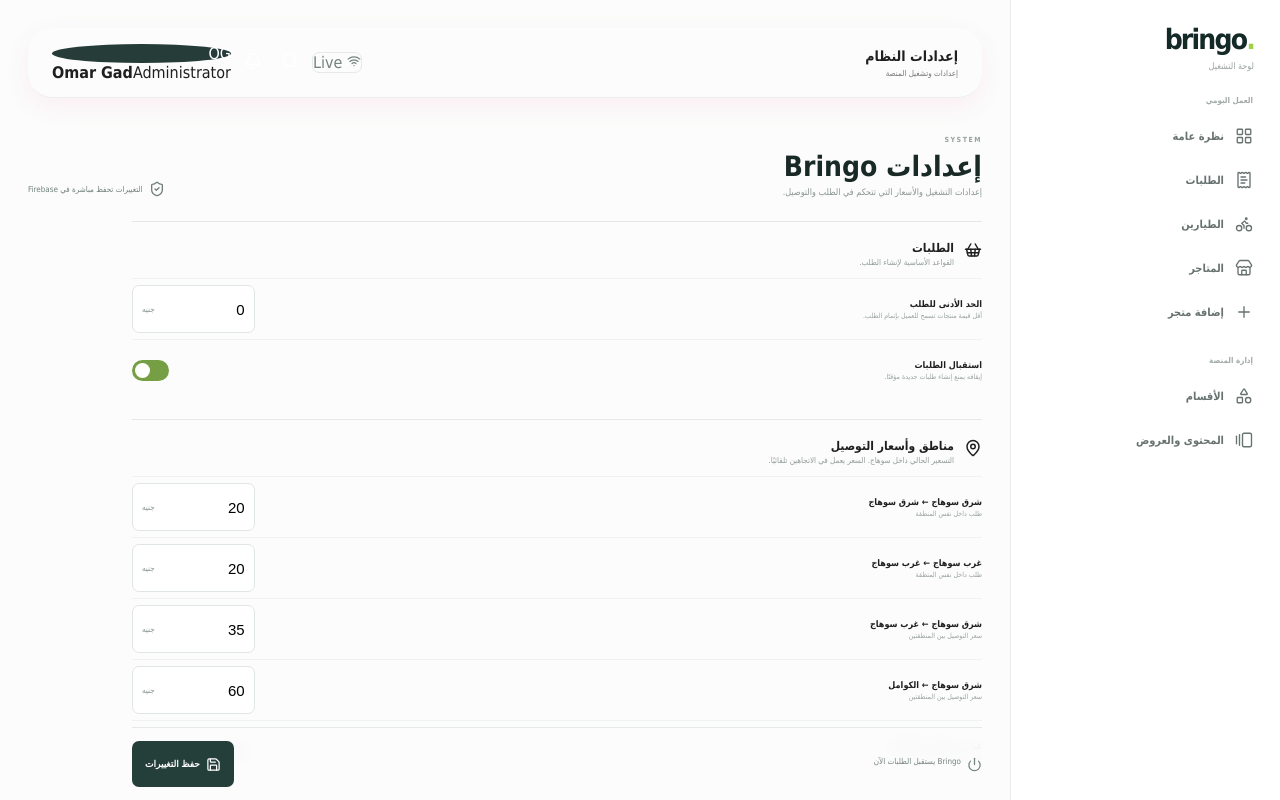
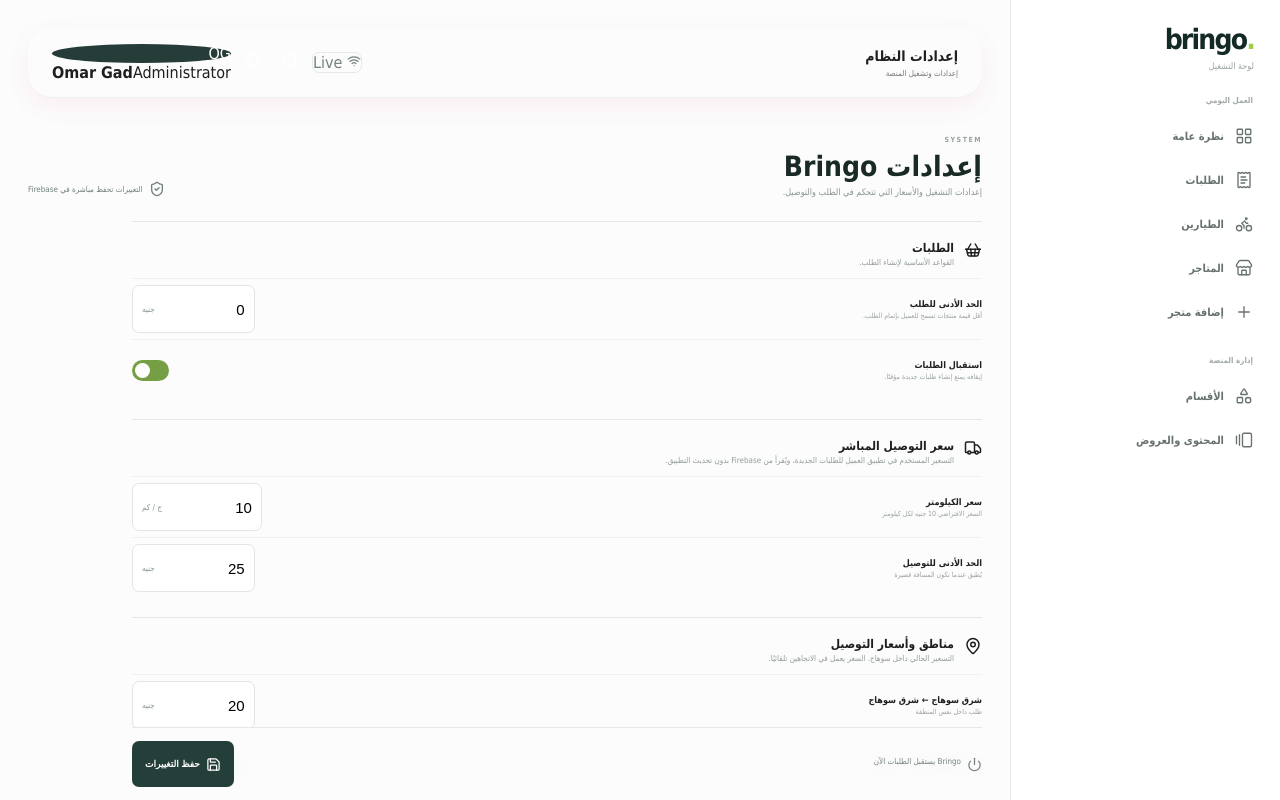
Before and after one commit to omargadelkareem/bringo-admin-panel, a React (Vite) app: page /settings in a window 1280 px wide. Shown: the top 800 px of the page. Built offline with nearby package versions, Linux system fonts and the light colour scheme; no server answers; the database is empty.

Commit message:
feat: manage dynamic per-km delivery price and minimum fee in settings

```diff
--- a/src/pages/SettingsPage.jsx
+++ b/src/pages/SettingsPage.jsx
@@ -28,12 +28,14 @@ const zoneRows=[
 ];
 
 export default function SettingsPage(){
-  const[form,setForm]=useState(defaults),[saving,setSaving]=useState(false);
+  const[form,setForm]=useState(defaults),[saving,setSaving]=useState(false),[pricing,setPricing]=useState({pricePerKm:10,minimumFee:25});
+  useEffect(()=>onValue(ref(db,"config/deliveryPricing"),s=>{const d=s.val()||{};setPricing({pricePerKm:d.pricePerKm??10,minimumFee:d.minimumFee??25})}),[]);
   useEffect(()=>onValue(ref(db,"settings"),s=>{const data=s.val()||{};setForm({...defaults,...data,deliveryZonePricing:{...defaultZonePricing,...(data.deliveryZonePricing||{}),zones:{...defaultZonePricing.zones,...(data.deliveryZonePricing?.zones||{})},prices:{...defaultZonePricing.prices,...(data.deliveryZonePricing?.prices||{})}}})}),[]);
   const setPrice=(from,to,value)=>setForm(f=>{const n=Number(value||0);const prices={...f.deliveryZonePricing.prices,[from]:{...(f.deliveryZonePricing.prices[from]||{}),[to]:n},[to]:{...(f.deliveryZonePricing.prices[to]||{}),[from]:n}};return{...f,deliveryZonePricing:{...f.deliveryZonePricing,prices}}});
-  const save=async e=>{e.preventDefault();setSaving(true);await update(ref(db,"settings"),{...form,minOrder:Number(form.minOrder||0),deliveryPerKm:Number(form.deliveryPerKm||0),deliveryZonePricing:form.deliveryZonePricing,updatedAt:Date.now()});setSaving(false);alert("تم حفظ إعدادات Bringo")};
+  const save=async e=>{e.preventDefault();const perKm=Number(pricing.pricePerKm),minimum=Number(pricing.minimumFee);if(!Number.isFinite(perKm)||perKm<=0||!Number.isFinite(minimum)||minimum<0){alert("أدخل سعر كيلومتر أكبر من صفر وحد أدنى غير سالب");return;}setSaving(true);try{await update(ref(db),{"settings":{...form,minOrder:Number(form.minOrder||0),deliveryPerKm:perKm,deliveryZonePricing:form.deliveryZonePricing,updatedAt:Date.now()},"config/deliveryPricing":{pricePerKm:perKm,minimumFee:minimum,updatedAt:Date.now()}});alert("تم حفظ إعدادات Bringo وتسعير التوصيل");}catch(error){alert("تعذر حفظ الإعدادات: "+error.message);}finally{setSaving(false);}};
   return <div className="settings-product-page" dir="rtl"><div className="catalog-heading"><div><span>SYSTEM</span><h1>إعدادات Bringo</h1><p>إعدادات التشغيل والأسعار التي تتحكم في الطلب والتوصيل.</p></div><div className="settings-safe"><ShieldCheck size={16}/> التغييرات تحفظ مباشرة في Firebase</div></div><form onSubmit={save} className="settings-layout">
     <section className="settings-section"><div className="settings-section-title"><ShoppingBasket size={18}/><div><h3>الطلبات</h3><p>القواعد الأساسية لإنشاء الطلب.</p></div></div><div className="settings-row"><div><strong>الحد الأدنى للطلب</strong><small>أقل قيمة منتجات تسمح للعميل بإتمام الطلب.</small></div><div className="setting-input"><input type="number" value={form.minOrder} onChange={e=>setForm({...form,minOrder:e.target.value})}/><span>جنيه</span></div></div><div className="settings-row"><div><strong>استقبال الطلبات</strong><small>إيقافه يمنع إنشاء طلبات جديدة مؤقتًا.</small></div><button type="button" className={`product-switch ${form.acceptOrders?"on":""}`} onClick={()=>setForm({...form,acceptOrders:!form.acceptOrders})}><i/></button></div></section>
+    <section className="settings-section"><div className="settings-section-title"><Truck size={18}/><div><h3>سعر التوصيل المباشر</h3><p>التسعير المستخدم في تطبيق العميل للطلبات الجديدة، ويُقرأ من Firebase بدون تحديث التطبيق.</p></div></div><div className="settings-row"><div><strong>سعر الكيلومتر</strong><small>السعر الافتراضي 10 جنيه لكل كيلومتر</small></div><div className="setting-input"><input type="number" min="0.01" step="0.5" required value={pricing.pricePerKm} onChange={e=>setPricing(p=>({...p,pricePerKm:e.target.value}))}/><span>ج / كم</span></div></div><div className="settings-row"><div><strong>الحد الأدنى للتوصيل</strong><small>يُطبق عندما تكون المسافة قصيرة</small></div><div className="setting-input"><input type="number" min="0" step="1" required value={pricing.minimumFee} onChange={e=>setPricing(p=>({...p,minimumFee:e.target.value}))}/><span>جنيه</span></div></div></section>
     <section className="settings-section"><div className="settings-section-title"><MapPin size={18}/><div><h3>مناطق وأسعار التوصيل</h3><p>التسعير الحالي داخل سوهاج. السعر يعمل في الاتجاهين تلقائيًا.</p></div></div>{zoneRows.map(([from,to,fromName,toName])=><div className="settings-row" key={`${from}-${to}`}><div><strong>{fromName} ← {toName}</strong><small>{from===to?"طلب داخل نفس المنطقة":"سعر التوصيل بين المنطقتين"}</small></div><div className="setting-input"><input type="number" min="0" step="1" value={form.deliveryZonePricing?.prices?.[from]?.[to]??0} onChange={e=>setPrice(from,to,e.target.value)}/><span>جنيه</span></div></div>)}</section>
     <section className="settings-section"><div className="settings-section-title"><Truck size={18}/><div><h3>التسعير القديم</h3><p>سعر الكيلومتر محفوظ للتوافق مع الإصدارات القديمة فقط.</p></div></div><div className="settings-row"><div><strong>سعر الكيلومتر القديم</strong><small>لن يكون هو التسعير الأساسي بعد تفعيل المناطق.</small></div><div className="setting-input"><input type="number" value={form.deliveryPerKm} onChange={e=>setForm({...form,deliveryPerKm:e.target.value})}/><span>ج / كم</span></div></div></section>
     <section className="settings-section"><div className="settings-section-title"><Clock3 size={18}/><div><h3>ساعات التشغيل</h3><p>الفترة الافتراضية التي تستقبل فيها المنصة الطلبات.</p></div></div><div className="settings-row"><div><strong>بداية العمل</strong></div><input className="time-input" type="time" value={form.openingTime} onChange={e=>setForm({...form,openingTime:e.target.value})}/></div><div className="settings-row"><div><strong>نهاية العمل</strong></div><input className="time-input" type="time" value={form.closingTime} onChange={e=>setForm({...form,closingTime:e.target.value})}/></div></section>
```
